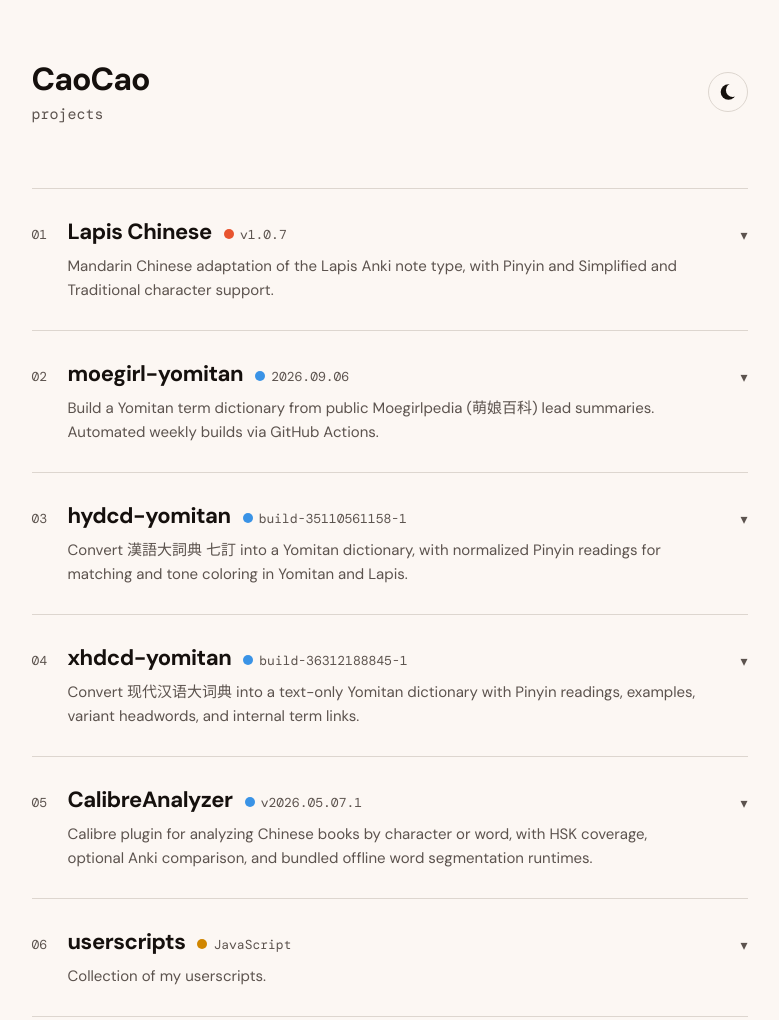
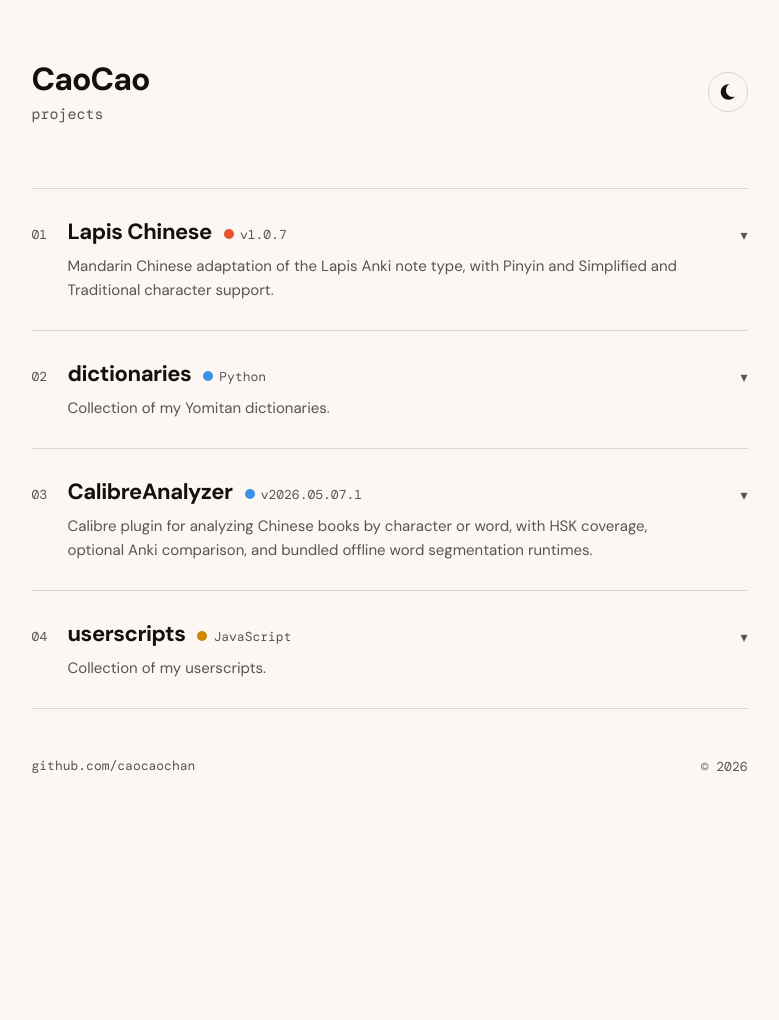
Before and after one commit to caocaochan/caocaochan.github.io, a plain HTML site: page index.html in a window 1280 px wide. Shown: the top 1020 px of the page, without its empty margins (243-1022 px from the left). After the commit the page ends 875 px from the top, so only its background shows below. Drawn offline with nearby package versions, Linux system fonts and the light colour scheme.

Commit message:
Group Yomitan dictionaries into one category and add new dictionaries
Replace the standalone moegirl, hydcd and xhdcd entries with a single
"dictionaries" category rendered as cards like the userscripts list, and
add chengyu, Chinese Wikipedia, Bilibili slang, Genshin, frequency and
Shiberu dictionaries. The release updater now collects releaseRepo from
nested items.

Co-Authored-By: Claude Opus 5.5 <noreply@anthropic.com>

```diff
--- a/index.html
+++ b/index.html
@@ -372,8 +372,9 @@
 
   .project-script-actions {
     display: flex;
+    flex-wrap: wrap;
     align-items: center;
-    gap: 14px;
+    gap: 6px 14px;
     margin-top: 2px;
   }
 
@@ -549,6 +550,10 @@
       detailsInner.appendChild(features);
     }
 
+    if (Array.isArray(project.items) && project.items.length > 0) {
+      detailsInner.appendChild(renderProjectItems(project, releases));
+    }
+
     if (project.scriptsManifestUrl) {
       var scriptsSection = createElement('section', 'project-scripts');
       scriptsSection.hidden = true;
@@ -560,6 +565,59 @@
     details.appendChild(detailsInner);
     article.appendChild(details);
     return article;
+  }
+
+  function createActionLink(label, url) {
+    var link = createElement('a', 'project-script-action', label);
+    link.href = url;
+    link.target = '_blank';
+    link.rel = 'noopener noreferrer';
+    return link;
+  }
+
+  function renderProjectItems(project, releases) {
+    var section = createElement('section', 'project-scripts');
+    section.appendChild(createElement('p', 'project-scripts-title', project.itemsTitle || 'Items'));
+
+    var list = createElement('div', 'project-scripts-list');
+
+    project.items.forEach(function (item) {
+      var card = createElement('article', 'project-script');
+
+      var titleRow = createElement('div', 'project-script-title-row');
+      titleRow.appendChild(createElement('div', 'project-script-name', item.name || 'Unnamed'));
+      if (item.releaseRepo) {
+        titleRow.appendChild(createElement('span', 'project-script-version', getProjectReleaseLabel(item, releases)));
+      }
+      card.appendChild(titleRow);
+
+      if (item.description) {
+        card.appendChild(createElement('p', 'project-script-desc', item.description));
+      }
+
+      var actions = createElement('div', 'project-script-actions');
+
+      if (Array.isArray(item.downloads)) {
+        item.downloads.forEach(function (download) {
+          if (download && download.url) {
+            actions.appendChild(createActionLink(download.label || 'download', download.url));
+          }
+        });
+      }
+
+      if (item.url) {
+        actions.appendChild(createActionLink('source', item.url));
+      }
+
+      if (actions.childNodes.length > 0) {
+        card.appendChild(actions);
+      }
+
+      list.appendChild(card);
+    });
+
+    section.appendChild(list);
+    return section;
   }
 
   function renderProjects(projects, releases) {
--- a/projects.json
+++ b/projects.json
@@ -15,48 +15,102 @@
     ]
   },
   {
-    "name": "moegirl-yomitan",
-    "url": "https://github.com/caocaochan/moegirl-yomitan",
+    "name": "dictionaries",
+    "url": "https://github.com/caocaochan?tab=repositories",
     "language": "Python",
     "languageColor": "oklch(0.65 0.15 250)",
-    "releaseRepo": "caocaochan/moegirl-yomitan",
-    "description": "Build a Yomitan term dictionary from public Moegirlpedia (萌娘百科) lead summaries. Automated weekly builds via GitHub Actions.",
-    "tags": ["yomitan", "dictionary", "moegirlpedia", "cli"],
-    "features": [
-      "CLI with configurable batch size and concurrency",
-      "Auto-versioned builds (YYYY.MM.DD format)",
-      "Weekly CI/CD with cache restoration",
-      "Self-updating Yomitan import URL"
-    ]
-  },
+    "description": "Collection of my Yomitan dictionaries.",
+    "tags": ["yomitan", "dictionary", "chinese", "korean", "frequency"],
+    "features": [],
+    "itemsTitle": "Dictionaries",
+    "items": [
       {
         "name": "hydcd-yomitan",
         "url": "https://github.com/caocaochan/hydcd-yomitan",
-    "language": "Python",
-    "languageColor": "oklch(0.65 0.15 250)",
         "releaseRepo": "caocaochan/hydcd-yomitan",
-    "description": "Convert 漢語大詞典 七訂 into a Yomitan dictionary, with normalized Pinyin readings for matching and tone coloring in Yomitan and Lapis.",
-    "tags": ["yomitan", "dictionary", "chinese", "pinyin"],
-    "features": [
-      "Normalized Pinyin shared across entries, variants, and redirects",
-      "Preserved Simplified and Traditional records with collapsible examples",
-      "Local images packaged without scripts or remote media",
-      "Automatic dictionary builds and validated GitHub releases"
+        "description": "漢語大詞典 七訂 with normalized Pinyin readings for matching and tone coloring in Yomitan and Lapis, collapsible examples, and packaged images.",
+        "downloads": [
+          { "label": "full", "url": "https://github.com/caocaochan/hydcd-yomitan/releases/latest/download/hydcd-qiding-yomitan.zip" },
+          { "label": "light", "url": "https://github.com/caocaochan/hydcd-yomitan/releases/latest/download/hydcd-qiding-yomitan-light.zip" }
         ]
       },
       {
         "name": "xhdcd-yomitan",
         "url": "https://github.com/caocaochan/xhdcd-yomitan",
-    "language": "Python",
-    "languageColor": "oklch(0.65 0.15 250)",
         "releaseRepo": "caocaochan/xhdcd-yomitan",
-    "description": "Convert 现代汉语大词典 into a text-only Yomitan dictionary with Pinyin readings, examples, variant headwords, and internal term links.",
-    "tags": ["yomitan", "dictionary", "chinese", "pinyin"],
-    "features": [
-      "Importable Yomitan ZIP with a self-updating index",
-      "Preserved definitions, examples, variants, and internal links",
-      "Normalized Pinyin readings and separate homograph entries",
-      "Reproducible builds with validation reports and GitHub releases"
+        "description": "现代汉语大词典 as a text-only dictionary with Pinyin readings, examples, variant headwords, and internal term links.",
+        "downloads": [
+          { "label": "download", "url": "https://github.com/caocaochan/xhdcd-yomitan/releases/latest/download/xhdcd-yomitan-text.zip" }
+        ]
+      },
+      {
+        "name": "chengyu-yomitan",
+        "url": "https://github.com/caocaochan/chengyu-yomitan",
+        "releaseRepo": "caocaochan/chengyu-yomitan",
+        "description": "汉语成语源流大辞典 and 新华成语大词典 with HYDCD-style formatting, collapsible examples, and Simplified and Traditional lookup.",
+        "downloads": [
+          { "label": "汉语成语源流大辞典", "url": "https://github.com/caocaochan/chengyu-yomitan/releases/latest/download/hycyyl-yomitan.zip" },
+          { "label": "新华成语大词典", "url": "https://github.com/caocaochan/chengyu-yomitan/releases/latest/download/xhcycd-yomitan.zip" }
+        ]
+      },
+      {
+        "name": "chinese-wikipedia-dictionary",
+        "url": "https://github.com/caocaochan/chinese-wikipedia-dictionary",
+        "releaseRepo": "caocaochan/chinese-wikipedia-dictionary",
+        "description": "2.1M Chinese Wikipedia titles and redirects with short Simplified Chinese definitions from each article's lead, for names, places, works, and terms general dictionaries miss. Rebuilt monthly.",
+        "downloads": [
+          { "label": "download", "url": "https://github.com/caocaochan/chinese-wikipedia-dictionary/releases/latest/download/wikipedia_zh.zip" }
+        ]
+      },
+      {
+        "name": "moegirl-yomitan",
+        "url": "https://github.com/caocaochan/moegirl-yomitan",
+        "releaseRepo": "caocaochan/moegirl-yomitan",
+        "description": "Moegirlpedia (萌娘百科) lead summaries as a term dictionary for anime, games, and internet culture. Rebuilt weekly.",
+        "downloads": [
+          { "label": "download", "url": "https://github.com/caocaochan/moegirl-yomitan/releases/latest/download/moegirl-yomitan.zip" }
+        ]
+      },
+      {
+        "name": "bilibili-slang-dictionary",
+        "url": "https://github.com/caocaochan/bilibili-slang-dictionary",
+        "releaseRepo": "caocaochan/bilibili-slang-dictionary",
+        "description": "Chinese–English dictionary of slang, memes, fandom, and gaming terms from Bilibili comments, plus web novel and danmei vocabulary. Also available as MDict.",
+        "downloads": [
+          { "label": "yomitan", "url": "https://github.com/caocaochan/bilibili-slang-dictionary/releases/latest/download/bilibili_slang.zip" },
+          { "label": "mdict", "url": "https://github.com/caocaochan/bilibili-slang-dictionary/releases/latest/download/bilibili_slang.mdx" }
+        ]
+      },
+      {
+        "name": "genshin-yomitan",
+        "url": "https://github.com/caocaochan/genshin-yomitan",
+        "releaseRepo": "caocaochan/genshin-yomitan",
+        "description": "Genshin Impact (原神) names and terms built from the game's own data: characters, places, enemies, items, talents, quests, and more, with Chinese or English definitions.",
+        "downloads": [
+          { "label": "中文", "url": "https://github.com/caocaochan/genshin-yomitan/releases/latest/download/genshin_zh.zip" },
+          { "label": "english", "url": "https://github.com/caocaochan/genshin-yomitan/releases/latest/download/genshin_en.zip" }
+        ]
+      },
+      {
+        "name": "yomitan-frequency-dicts",
+        "url": "https://github.com/caocaochan/yomitan-frequency-dicts",
+        "releaseRepo": "caocaochan/yomitan-frequency-dicts",
+        "description": "Chinese word frequency dictionaries from 2.29B Bilibili comments and 2,047 danmei novels, segmented with HanLP.",
+        "downloads": [
+          { "label": "bilibili", "url": "https://github.com/caocaochan/yomitan-frequency-dicts/releases/latest/download/Bilibili.zip" },
+          { "label": "bilibili small", "url": "https://github.com/caocaochan/yomitan-frequency-dicts/releases/latest/download/BilibiliSmall.zip" },
+          { "label": "danmei", "url": "https://github.com/caocaochan/yomitan-frequency-dicts/releases/latest/download/Danmei.zip" }
+        ]
+      },
+      {
+        "name": "shiberu-yomitan",
+        "url": "https://github.com/caocaochan/shiberu-yomitan",
+        "releaseRepo": "caocaochan/shiberu-yomitan",
+        "description": "Shiberu Korean word frequency list (80,000 words) as a Yomitan frequency dictionary.",
+        "downloads": [
+          { "label": "download", "url": "https://github.com/caocaochan/shiberu-yomitan/releases/latest/download/Shiberu_Korean_Frequency.zip" }
+        ]
+      }
     ]
   },
   {
--- a/releases.json
+++ b/releases.json
@@ -3,11 +3,6 @@
     "tagName": "v1.0.7",
     "url": "https://github.com/caocaochan/LapisChinese/releases/tag/v1.0.7",
     "fetchedAt": "2026-09-13T15:30:21.119Z"
-  },
-  "caocaochan/moegirl-yomitan": {
-    "tagName": "2026.09.06",
-    "url": "https://github.com/caocaochan/moegirl-yomitan/releases/tag/2026.09.06",
-    "fetchedAt": "2026-09-07T02:33:14.638Z"
   },
   "caocaochan/hydcd-yomitan": {
     "tagName": "build-35110561158-1",
@@ -17,7 +12,42 @@
   "caocaochan/xhdcd-yomitan": {
     "tagName": "build-36312188845-1",
     "url": "https://github.com/caocaochan/xhdcd-yomitan/releases/tag/build-36312188845-1",
-    "fetchedAt": "2026-09-27T16:17:05.780Z"
+    "fetchedAt": "2026-11-12T10:12:18.863Z"
+  },
+  "caocaochan/chengyu-yomitan": {
+    "tagName": "build-2026.11.08.2.3.1",
+    "url": "https://github.com/caocaochan/chengyu-yomitan/releases/tag/build-2026.11.08.2.3.1",
+    "fetchedAt": "2026-11-12T10:12:19.101Z"
+  },
+  "caocaochan/chinese-wikipedia-dictionary": {
+    "tagName": "2026-11-01",
+    "url": "https://github.com/caocaochan/chinese-wikipedia-dictionary/releases/tag/2026-11-01",
+    "fetchedAt": "2026-11-12T10:12:19.327Z"
+  },
+  "caocaochan/moegirl-yomitan": {
+    "tagName": "2026.09.06",
+    "url": "https://github.com/caocaochan/moegirl-yomitan/releases/tag/2026.09.06",
+    "fetchedAt": "2026-09-07T02:33:14.638Z"
+  },
+  "caocaochan/bilibili-slang-dictionary": {
+    "tagName": "v1.2.1",
+    "url": "https://github.com/caocaochan/bilibili-slang-dictionary/releases/tag/v1.2.1",
+    "fetchedAt": "2026-11-12T10:12:19.779Z"
+  },
+  "caocaochan/genshin-yomitan": {
+    "tagName": "v7.2.0-20261110",
+    "url": "https://github.com/caocaochan/genshin-yomitan/releases/tag/v7.2.0-20261110",
+    "fetchedAt": "2026-11-12T10:12:19.993Z"
+  },
+  "caocaochan/yomitan-frequency-dicts": {
+    "tagName": "2026.11.10",
+    "url": "https://github.com/caocaochan/yomitan-frequency-dicts/releases/tag/2026.11.10",
+    "fetchedAt": "2026-11-12T10:12:20.222Z"
+  },
+  "caocaochan/shiberu-yomitan": {
+    "tagName": "2026.10.28",
+    "url": "https://github.com/caocaochan/shiberu-yomitan/releases/tag/2026.10.28",
+    "fetchedAt": "2026-11-12T10:12:20.492Z"
   },
   "caocaochan/CalibreAnalyzer": {
     "tagName": "v2026.05.07.1",
```
Also changed, not shown: scripts/update-releases.mjs (+14 -3 lines). Lines whose indentation alone changed are shown as unchanged.
